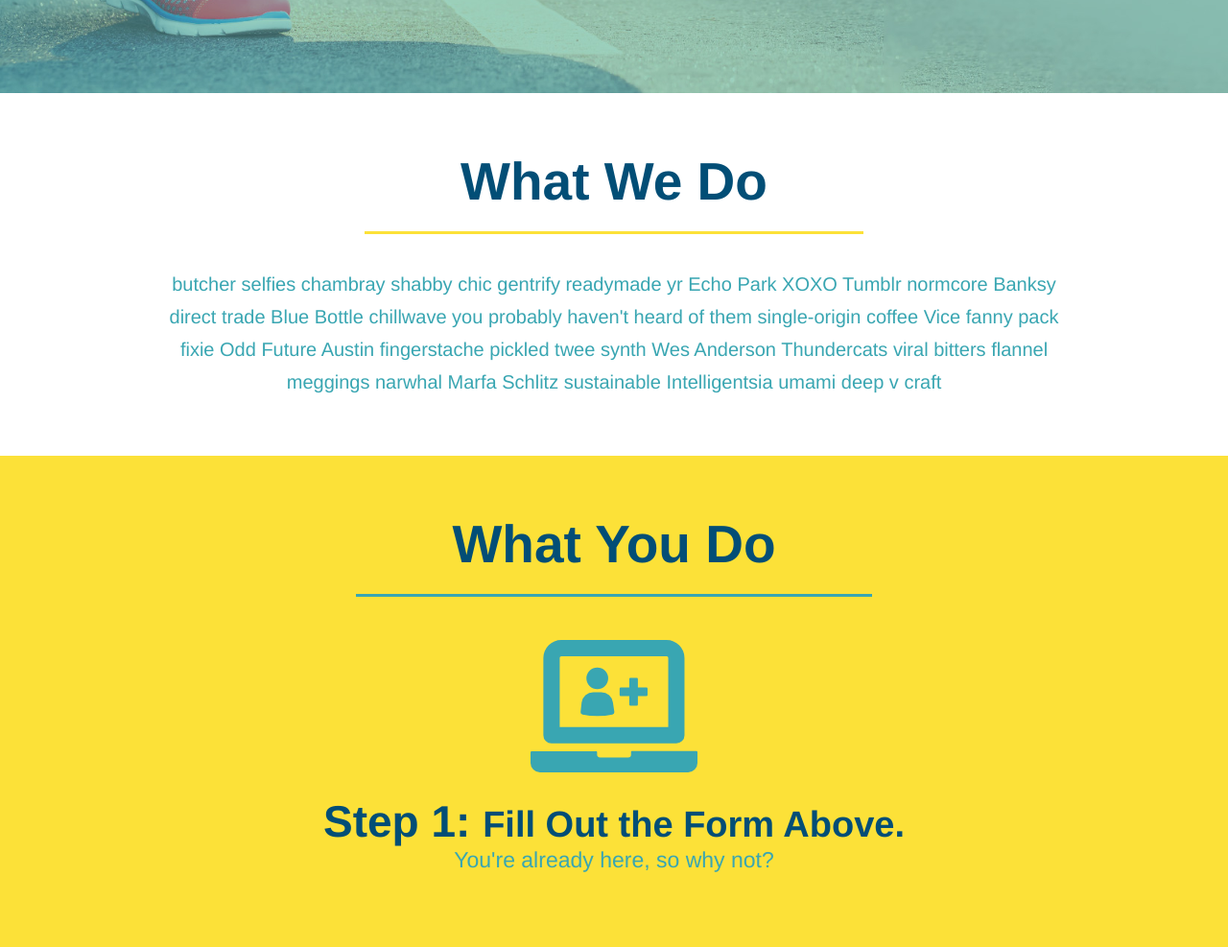
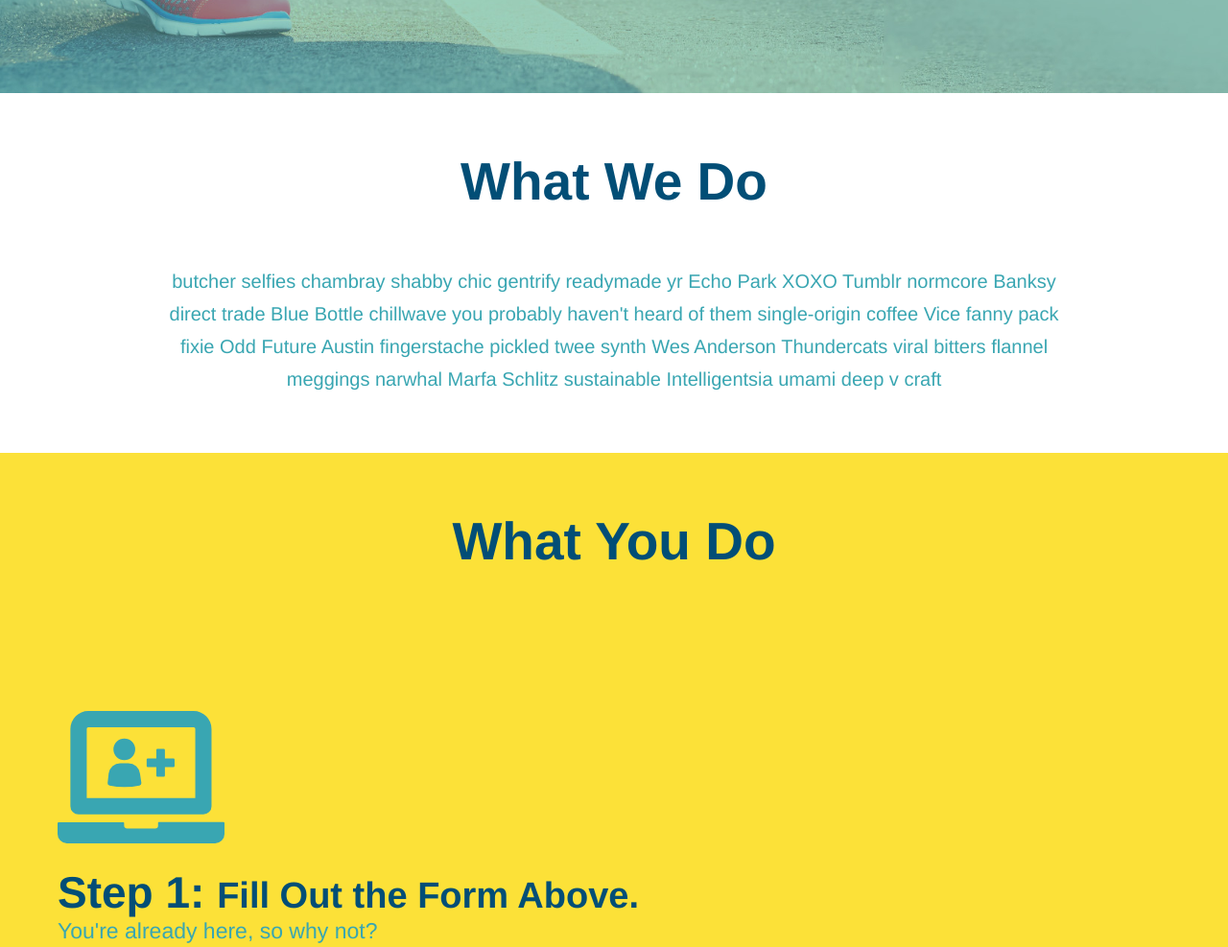
Before and after one commit to jonmanquincy/run-buddy, a plain HTML site: page index.html in a window 1280 px wide. Shown: the part 606-1593 px from the top of the page at 96% size. Drawn offline with Linux system fonts and the light colour scheme.

Commit message:
prep changes for flexbox refactor

```diff
--- a/assets/css/style.css
+++ b/assets/css/style.css
@@ -20,14 +20,19 @@
     text-align: right;
 }
 
+.flex-row {
+    display: flex;
+}
+
 /* Title Styling */
 .section-title {
     font-size: 55px;
     color: var(--runBlue);
     margin-bottom: 35px;
-    padding: 0 100px 20px 100px;
-    display: inline-block;
-    border-bottom: 3px solid;
+    padding-bottom: 20px;
+    text-align: center;
+    margin: 0 auto 35px auto;
+    width: 50%;
 }
 
 /*Border Styles*/
@@ -163,21 +168,17 @@ section {
 
 /* Intro Styling */
 
-.intro {
-    text-align: center;
-}
-
 .intro p {
     line-height: 1.7;
     color: var(--runTeal);
     width: 80%;
     font-size: 20px;
     margin: 0 auto;
+    text-align: center;
 }
 
 /* Steps Styling */
 .steps {
-    text-align: center;
     background-color: var(--runYellow);
 }
 
@@ -207,7 +208,6 @@ section {
 
 /* Trainers Styling */
 .trainers {
-    text-align: center;
 }
 
 .trainer {
@@ -249,7 +249,6 @@ section {
 
 .contact {
     background-color: var(--runBlue);
-    text-align: center;
 }
 
 .contact-title {
--- a/index.html
+++ b/index.html
@@ -61,8 +61,11 @@
 </section>
 
 <!-- "what we do" section -->
-<section id="wha-we-do" class="intro">
+<section id="what-we-do" class="intro">
+    <div class="flex-row">
         <h2 class="section-title primary-border">What We Do</h2>
+    </div>
+    <div class="flex-row">
         <p>
             butcher selfies chambray shabby chic gentrify readymade yr Echo Park XOXO Tumblr
             normcore Banksy direct trade Blue Bottle chillwave you probably
@@ -70,12 +73,14 @@
             fingerstache pickled twee synth Wes Anderson Thundercats viral bitters flannel meggings narwhal
             Marfa Schlitz sustainable Intelligentsia umami deep v craft
         </p>
+    </div>
 </section>
 
 <!-- "what you do" section -->
 <section id="what-you-do" class="steps">
+    <div class="flex-row">
         <h2 class="section-title secondary-border">What You Do</h2>
-
+    </div>
     <div>
         <img src="./assets/images/step-1.svg" alt="" />
         <h3>Step 1: <span>Fill Out the Form Above.</span></h3>
@@ -103,9 +108,11 @@
 
 <!-- "meet the trainers" section -->
 <section id="your-trainers" class="trainers">
+    <div class="flex-row">
         <h2 class="section-title primary-border">
             Meet The Trainers
         </h2>
+    </div>
     <!-- first trainer bio -->
     <article class="trainer">
         <img src="./assets/images/trainer-1.jpg" alt="Arron Stephens in his workout clothes, ready to pump iron" />
```
Lines whose indentation alone changed are shown as unchanged.
